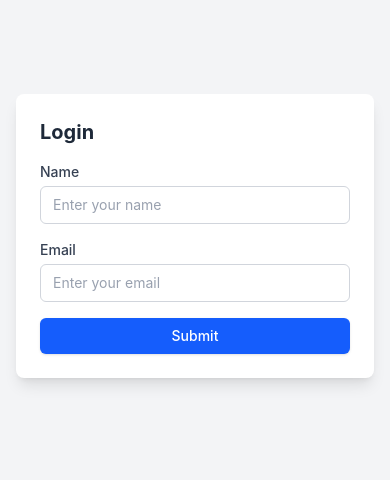
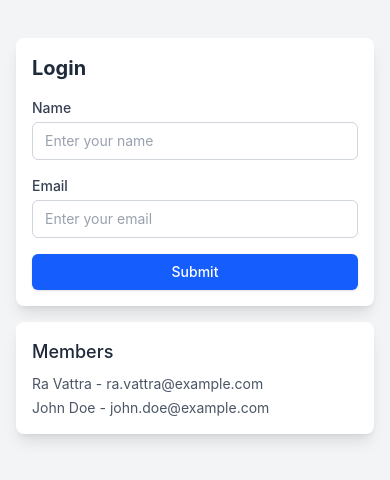
Before and after one commit to VattraF4/Tour-Booking-Payment-Gateway, a React (Vite) app: page / in a window 390 px wide. Shown: the part 186-666 px from the top of the page. Built offline with nearby package versions, Linux system fonts and the light colour scheme.

Commit message:
Display Value

```diff
--- a/src/App.jsx
+++ b/src/App.jsx
@@ -4,13 +4,22 @@ import "./App.css";
 function App() {
   const [name, setName] = useState("");
   const [email, setEmail] = useState("");
+  const [members, setMembers] = useState([
+    { id: 1, name: "Ra Vattra", email: "ra.vattra@example.com" },
+    { id: 2, name: "John Doe", email: "john.doe@example.com" },
+  ]);
+
   function handleSubmit(e) {
     e.preventDefault();
-    console.log(email, name);
+    const id = Date.now();
+    const newMember = {id, name, email };
+    setMembers([...members, newMember]);
+    setName("");
+    setEmail("");
   }
   return (
-    <div className="min-h-screen bg-gray-100 flex items-center justify-center p-4">
-      <form className="w-full max-w-md bg-white rounded-lg p-6 shadow-lg space-y-4">
+    <div className="min-h-screen bg-gray-100 flex flex-col md:flex-row items-center justify-center gap-4 p-4 sm:p-6">
+      <form className="w-full max-w-md bg-white rounded-lg p-4 sm:p-6 shadow-lg space-y-4">
         <h2 className="text-xl font-bold text-gray-800">Login</h2>
 
         <div>
@@ -48,16 +57,23 @@ function App() {
         </div>
 
         <button
-          onClick={(e) => {
-            e.preventDefault();
-            console.log(email, name);
-          }}
+          onClick={handleSubmit}
           type="submit"
           className="w-full rounded-md bg-blue-600 px-4 py-2 text-sm font-medium text-white shadow-sm hover:bg-blue-700 focus:outline-none focus:ring-2 focus:ring-blue-500 focus:ring-offset-2 transition-colors"
         >
           Submit
         </button>
       </form>
+      <div className="w-full max-w-md bg-white rounded-lg p-4 sm:p-6 shadow-lg">
+        <h3 className="text-lg font-medium text-gray-800">Members</h3>
+        <ul className="mt-2 space-y-1">
+          {members.map((member) => (
+            <li key={member.id} className="text-sm text-gray-600 wrap-anywhere">
+              {member.name} - {member.email}
+            </li>
+          ))}
+        </ul>
+      </div>
     </div>
   );
 }
```
